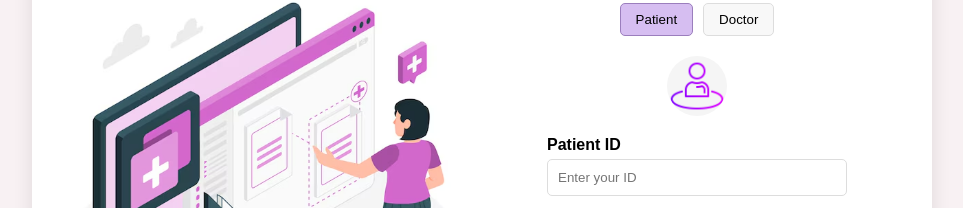
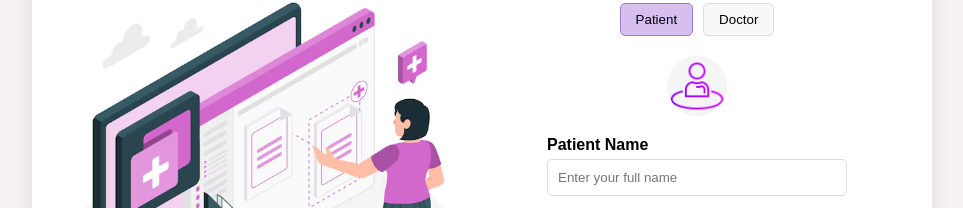
Before and after one commit to SakilAziz075/DBMS_ENDTERM, a website: page public/log-in-page.html in a window 1280 px wide. Shown: the part 247-455 px from the top of the page, without its empty margins (158-1121 px from the left). Drawn offline with Linux system fonts and the light colour scheme.

Commit message:
Update log-in-page.html

```diff
--- a/public/log-in-page.html
+++ b/public/log-in-page.html
@@ -27,8 +27,8 @@
                 <img id="avatar-img" src="./assests/user.png" alt="Avatar">
               </div>
 
-          <label for="id" id="id-label">Patient ID</label>
-          <input type="text" id="id" placeholder="Enter your ID" required>
+          <label for="id" id="id-label">Patient Name</label>
+          <input type="text" id="id" placeholder="Enter your full name" required>
           <label for="password">Password</label>
           <input type="password" id="password" placeholder="Enter your password" required>
           <button class="submit">Submit</button>
```
